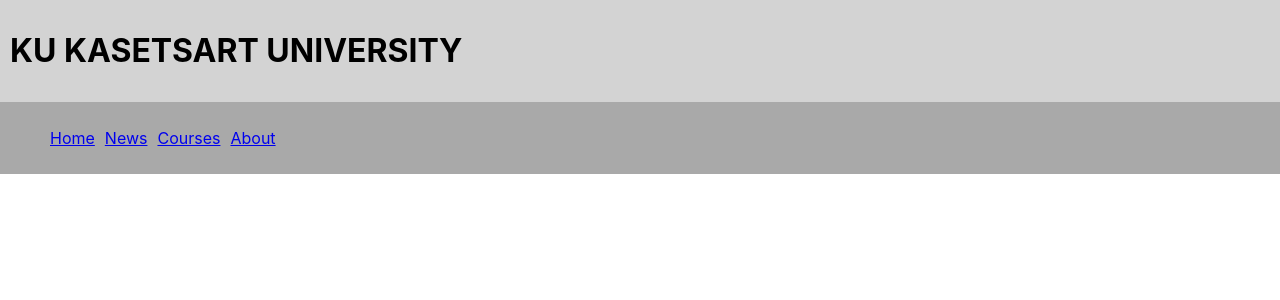
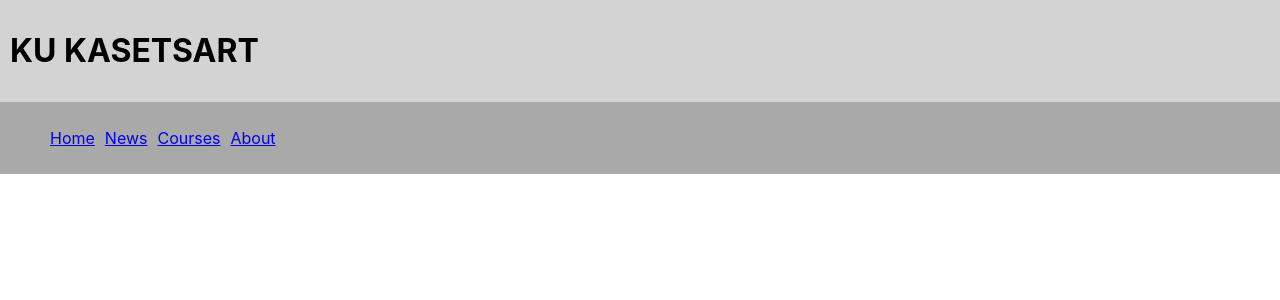
Before and after one commit to nongsang12345/seproject, a React (Create React App) app: page / in a window 1280 px wide. Shown: the top 300 px of the page. Built offline with nearby package versions, Linux system fonts and the light colour scheme.

Commit message:
Tast2
Arthit Thongyoi

```diff
--- a/src/App.js
+++ b/src/App.js
@@ -4,7 +4,7 @@
 const Header = () => {
   return (
     <header style={{ backgroundColor: 'lightgray', padding: '10px' }}>
-      <h1>KU KASETSART UNIVERSITY</h1>
+      <h1>KU KASETSART </h1>
     </header>
   );
 };
```
